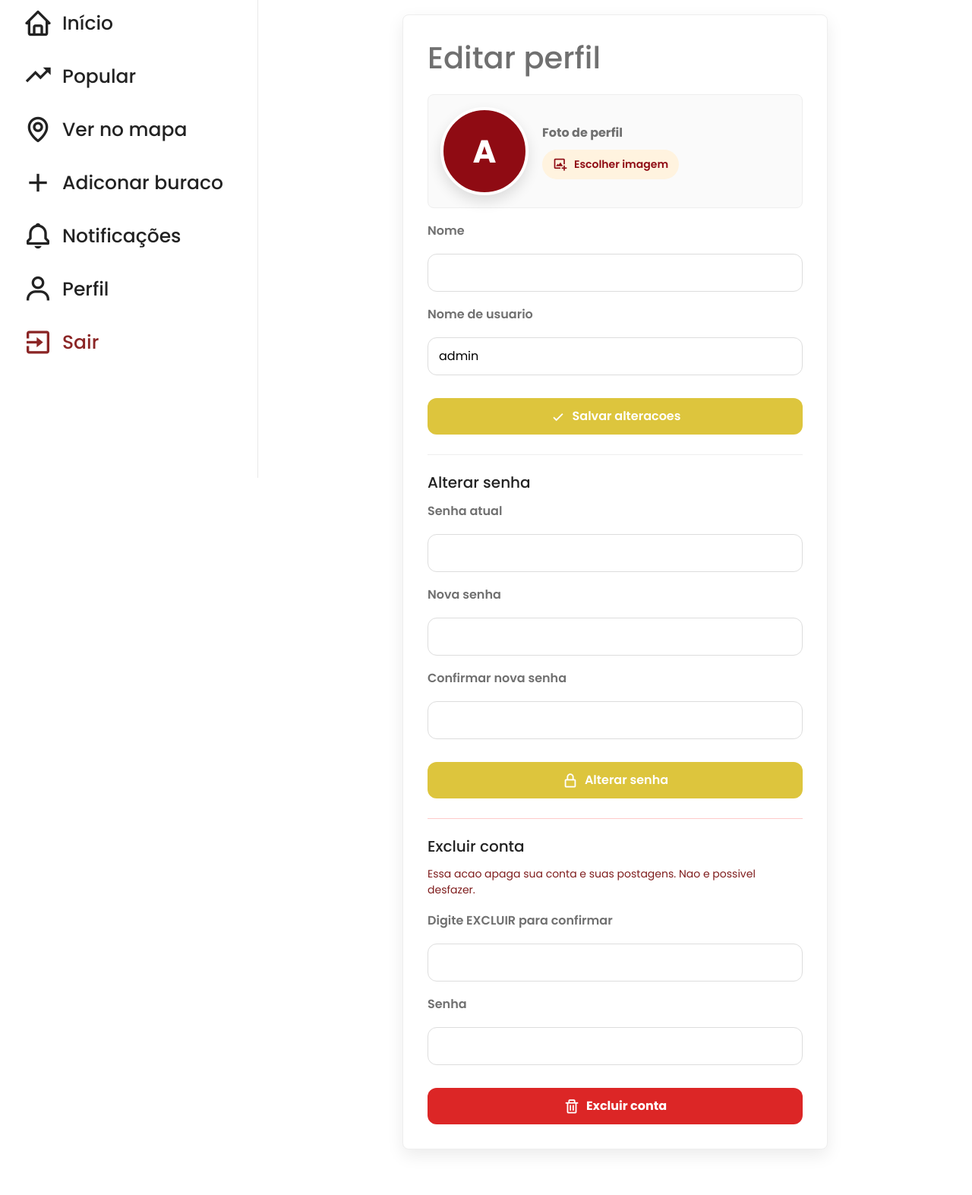
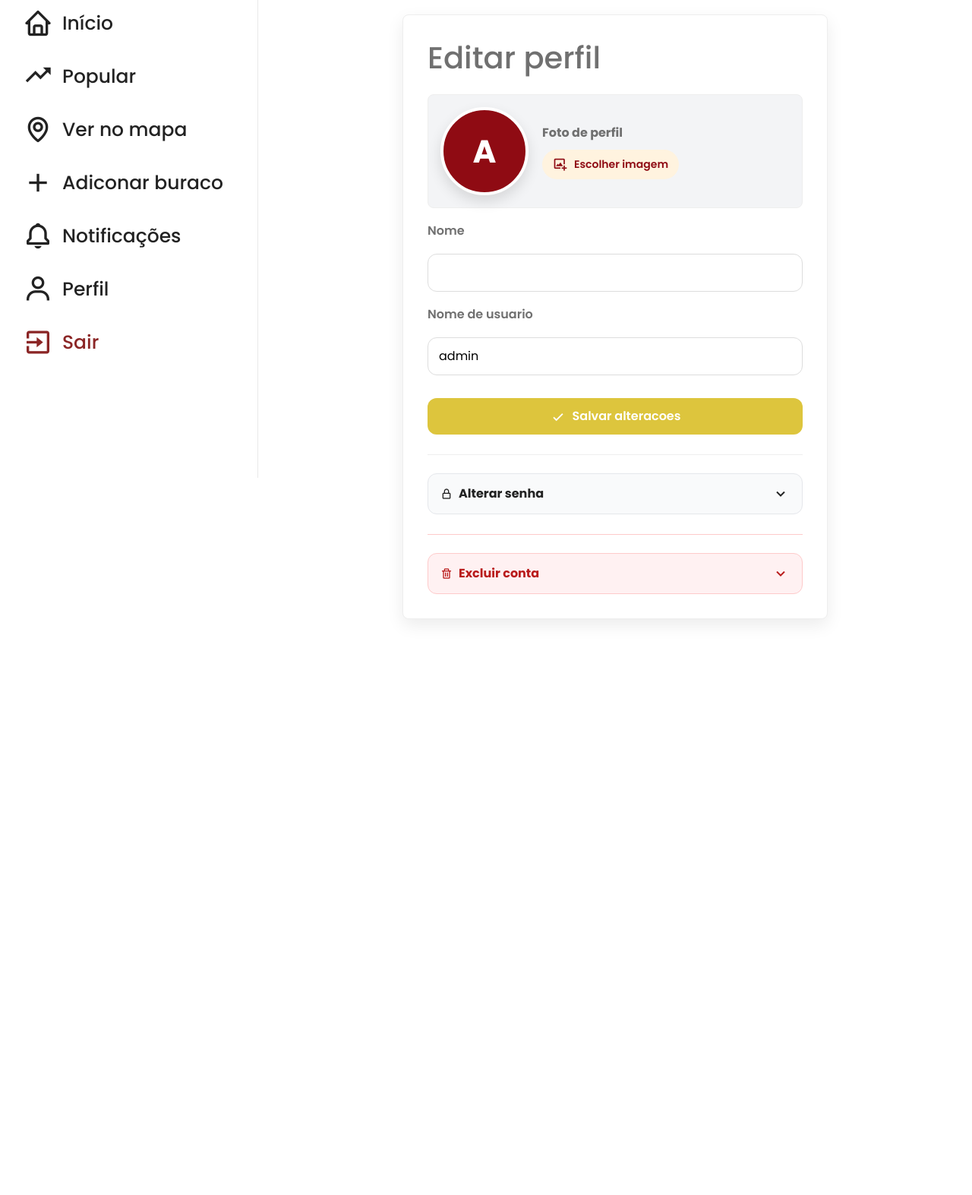
Before and after one commit to Claracruzx/Buracometro, a Django app: page /perfil/editar/ in a window 1280 px wide. Shown: the part 171-1744 px from the top of the page at 76% size. After the commit the page ends 990 px from the top, so only its background shows below. Run offline with Django 5.2, Linux system fonts and the light colour scheme; a user stored in the database is signed in; data comes from the database, SQL or seed files in the repository; some libraries are stand-ins or nearby versions.

Commit message:
Refina configuracoes e contrastes

```diff
--- a/paginas/static/paginas/css/principal.css
+++ b/paginas/static/paginas/css/principal.css
@@ -1575,7 +1575,7 @@ main #conteudo {
     border: 1px solid #eee;
     border-radius: 8px;
     padding: 16px;
-    background: #fafafa;
+    background: #f3f4f6;
 }
 
 .editar-foto-preview {
@@ -1714,19 +1714,63 @@ main #conteudo {
     border-top: 1px solid #eee;
 }
 
-.config-conta-card h2,
-.zona-perigo-conta h2 {
-    margin: 0 0 14px;
-    font-size: 20px;
+.config-conta-card summary,
+.zona-perigo-conta summary {
+    list-style: none;
+    display: flex;
+    align-items: center;
+    justify-content: space-between;
+    gap: 12px;
+    border: 1px solid #e5e7eb;
+    border-radius: 12px;
+    background: #f9fafb;
     color: #222;
+    padding: 14px 16px;
+    font-size: 16px;
+    font-weight: 800;
+    cursor: pointer;
+}
+
+.config-conta-card summary::-webkit-details-marker,
+.zona-perigo-conta summary::-webkit-details-marker {
+    display: none;
+}
+
+.config-conta-card summary span,
+.zona-perigo-conta summary span {
+    display: inline-flex;
+    align-items: center;
+    gap: 8px;
+}
+
+.config-conta-card summary > i,
+.zona-perigo-conta summary > i {
+    font-size: 24px;
+    transition: transform 0.2s ease;
+}
+
+.config-conta-card[open] summary > i,
+.zona-perigo-conta[open] summary > i {
+    transform: rotate(180deg);
+}
+
+.config-conta-card form,
+.zona-perigo-conta form {
+    margin-top: 18px;
 }
 
 .zona-perigo-conta {
     border-top-color: #fecaca;
 }
 
+.zona-perigo-conta summary {
+    border-color: #fecaca;
+    background: #fff1f2;
+    color: #b91c1c;
+}
+
 .zona-perigo-conta p {
-    margin: 0 0 18px;
+    margin: 16px 0 18px;
     color: #7f1d1d;
     font-size: 14px;
     line-height: 1.5;
@@ -2896,14 +2940,31 @@ html[data-theme="dark"] .form-status-buraco select {
     color: var(--text-color);
 }
 
+html[data-theme="dark"] .editar-foto-area {
+    background: var(--surface-color);
+    border-color: var(--border-color);
+}
+
+html[data-theme="dark"] .editar-foto-acoes strong,
+html[data-theme="dark"] .checkbox-remover {
+    color: var(--heading-color);
+}
+
 html[data-theme="dark"] .config-conta-card,
 html[data-theme="dark"] .zona-perigo-conta {
     border-color: var(--border-color);
 }
 
-html[data-theme="dark"] .config-conta-card h2,
-html[data-theme="dark"] .zona-perigo-conta h2 {
+html[data-theme="dark"] .config-conta-card summary {
+    background: var(--surface-color);
+    border-color: var(--border-color);
     color: var(--heading-color);
+}
+
+html[data-theme="dark"] .zona-perigo-conta summary {
+    background: rgba(127, 29, 29, 0.24);
+    border-color: rgba(248, 113, 113, 0.35);
+    color: #fecaca;
 }
 
 html[data-theme="dark"] .zona-perigo-conta p {
--- a/paginas/static/paginas/css/style.css
+++ b/paginas/static/paginas/css/style.css
@@ -10,7 +10,7 @@ body{
     top: 0;
     left: 0;
     width: 100%;
-    background-color: #0505050e;
+    background-color: #000000;
     color:rgb(245, 245, 245);
     display:flex;
     justify-content: flex-start;
--- a/usuarios/templates/usuarios/editar_perfil.html
+++ b/usuarios/templates/usuarios/editar_perfil.html
@@ -64,8 +64,11 @@ Editar perfil
         </button>
     </form>
 
-    <div class="config-conta-card">
-        <h2>Alterar senha</h2>
+    <details class="config-conta-card">
+        <summary>
+            <span><i class='bx bx-lock-alt'></i> Alterar senha</span>
+            <i class='bx bx-chevron-down'></i>
+        </summary>
 
         <form class="form-editar-perfil" method="POST">
             {% csrf_token %}
@@ -85,20 +88,21 @@ Editar perfil
                 Alterar senha
             </button>
         </form>
-    </div>
+    </details>
 
-    <div class="zona-perigo-conta">
-        <div>
-            <h2>Excluir conta</h2>
+    <details class="zona-perigo-conta">
+        <summary>
+            <span><i class='bx bx-trash'></i> Excluir conta</span>
+            <i class='bx bx-chevron-down'></i>
+        </summary>
+
+        <div class="zona-perigo-texto">
             <p>Essa acao apaga sua conta e suas postagens. Nao e possivel desfazer.</p>
         </div>
 
         <form class="form-editar-perfil" method="POST">
             {% csrf_token %}
             <input type="hidden" name="acao" value="excluir">
-
-            <label>Digite EXCLUIR para confirmar</label>
-            <input type="text" name="confirmacao" autocomplete="off">
 
             <label>Senha</label>
             <input type="password" name="senha_exclusao" autocomplete="current-password">
@@ -108,7 +112,7 @@ Editar perfil
                 Excluir conta
             </button>
         </form>
-    </div>
+    </details>
 </div>
 
 {% endblock %}
--- a/usuarios/views.py
+++ b/usuarios/views.py
@@ -221,12 +221,7 @@ def editarPerfilView(request):
             return redirect("editarPerfilView")
 
         if acao == "excluir":
-            confirmacao = request.POST.get("confirmacao", "").strip().lower()
             senha = request.POST.get("senha_exclusao", "")
-
-            if confirmacao != "excluir":
-                messages.error(request, "Digite EXCLUIR para confirmar a exclusao da conta.")
-                return redirect("editarPerfilView")
 
             if not request.user.check_password(senha):
                 messages.error(request, "Senha incorreta. A conta nao foi excluida.")
```
Also changed, not shown: paginas/static/paginas/css/cadastro.css (+17 -4 lines), principal/templates/principal/ver-no-mapa.html (+11 -11 lines).
